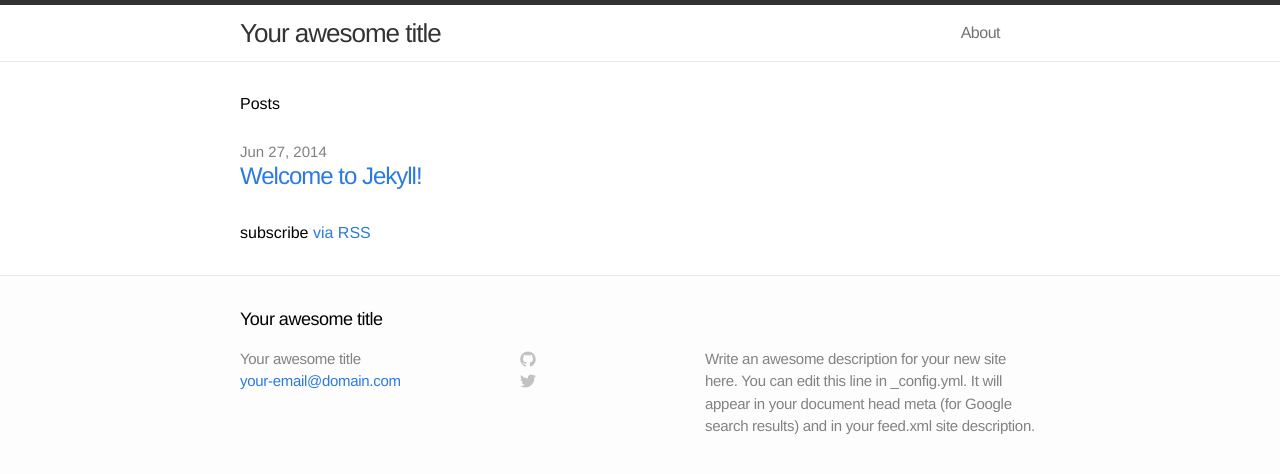
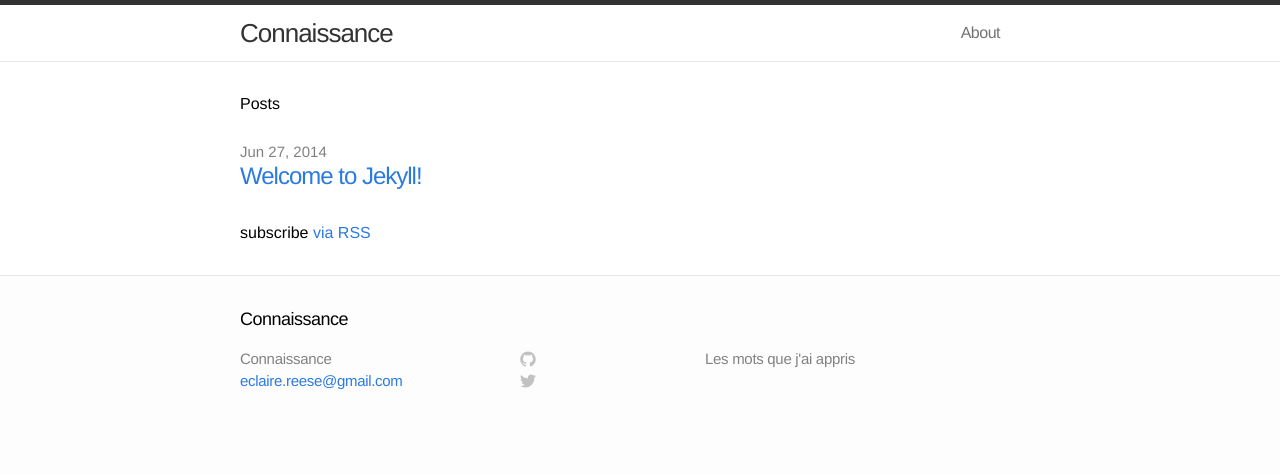
Before and after one commit to emilyreese/connaissance, a Jekyll site: the page built from index.html, in a window 1280 px wide. Shown: the top 474 px of the page. Built offline with Jekyll 4.4.1, drawn with Linux system fonts in a browser that asks for light colours.

Commit message:
config: new title, email, description, url

```diff
--- a/_config.yml
+++ b/_config.yml
@@ -1,9 +1,9 @@
 # Site settings
-title: Your awesome title
-email: your-email@domain.com
-description: "Write an awesome description for your new site here. You can edit this line in _config.yml. It will appear in your document head meta (for Google search results) and in your feed.xml site description."
+title: Connaissance
+email: eclaire.reese@gmail.com
+description: "Les mots que j'ai appris"
 baseurl: ""
-url: "http://yourdomain.com"
+url: "http://emilyreese.github.io/connaissance"
 
 # Build settings
 markdown: kramdown
```
